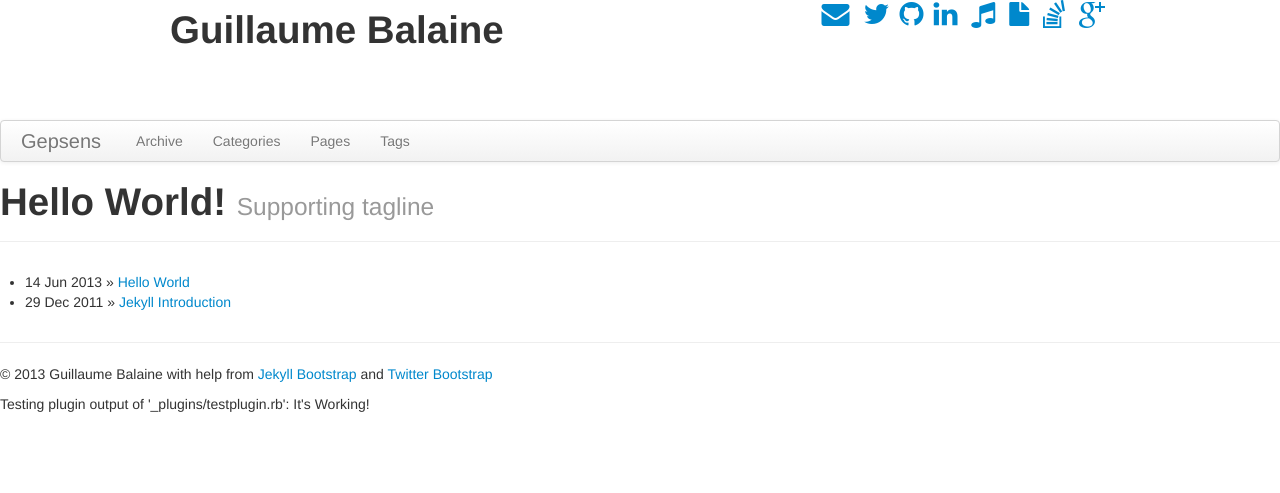
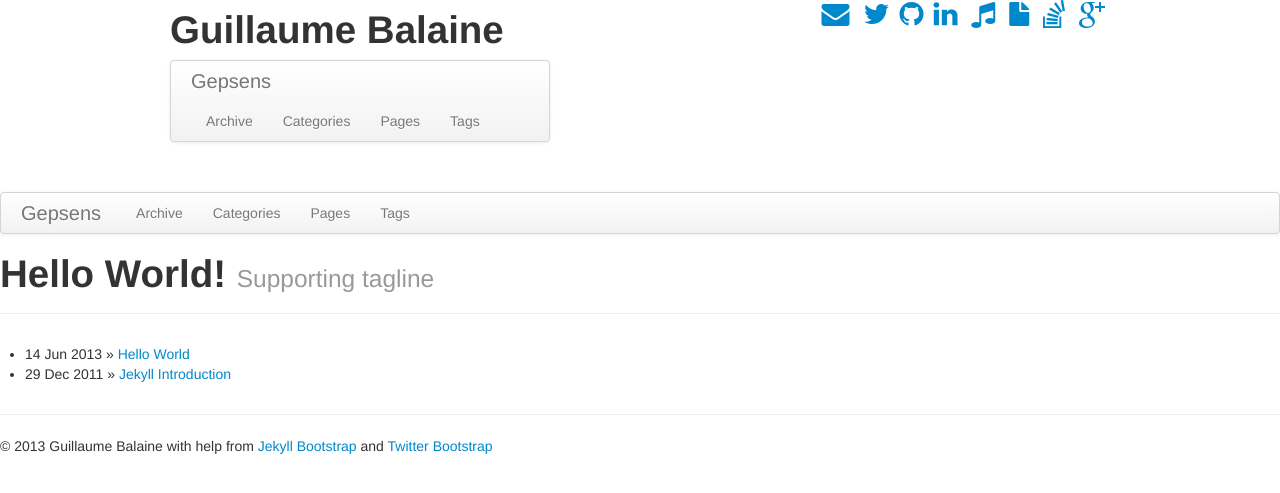
Before and after one commit to Igosuki/igosuki.github.io, a Jekyll site: the page built from index.md, in a window 1280 px wide. Shown: the top 493 px of the page. Built offline with Jekyll 4.4.1, drawn with Linux system fonts in a browser that asks for light colours.

Commit message:
Safe w/ false to try and build w/ a custom plugin on gh-pages

```diff
--- a/_config.yml
+++ b/_config.yml
@@ -5,7 +5,7 @@
 exclude: [".rvmrc", ".rbenv-version", "README.md", "Rakefile", "changelog.md", "Gemfile", "Gemfile.lock"]
 auto: true
 pygments: true
-
+safe: false
 # Themes are encouraged to use these universal variables
 # so be sure to set them if your theme uses them.
 #
--- a/_includes/themes/igosuki/default.html
+++ b/_includes/themes/igosuki/default.html
@@ -11,6 +11,7 @@
 		<link href="assets/bootstrap/css/bootstrap.min.css" rel="stylesheet">
 		<link href="assets/fontawesome/css/font-awesome.min.css" rel="stylesheet">
 		<link href="assets/css/cv.css" rel="stylesheet">
+		<link href="assets/css/main.css" rel="stylesheet">
 
 		<!-- atom & rss feed -->
 	    <link href="{{ BASE_PATH }}{{ site.JB.atom_path }}" type="application/atom+xml" rel="alternate" title="Sitewide ATOM Feed">
@@ -28,6 +29,18 @@
 			</div>
 			<div class="row-fluid">
 				<div class="span5">
+					<div class="navbar">
+				      <div class="navbar-inner">
+				        <div class="container-narrow">
+				          <a class="brand" href="{{ HOME_PATH }}">{{ site.title }}</a>
+				          <ul class="nav">
+				            {% assign pages_list = site.pages %}
+				            {% assign group = 'navigation' %}
+				            {% include JB/pages_list %}
+				          </ul>
+				        </div>
+				      </div>
+				    </div>
 				</div>
 				<div class="span7">
 				</div>
@@ -53,7 +66,6 @@
     </div>
 
     <div class="container-narrow">
-
       <div class="content">
         {{ content }}
       </div>
--- a/_layouts/default.html
+++ b/_layouts/default.html
@@ -4,4 +4,3 @@
 ---
 {% include JB/setup %}
 {% include themes/igosuki/default.html %}
-Testing plugin output of '_plugins/testplugin.rb': {% testplugin %}
--- /dev/null
+++ b/assets/css/_variables.scss
@@ -0,0 +1,4 @@
+---
+---
+
+$grainedMonochrome:	"100-90-5-monochrome.png";
--- /dev/null
+++ b/assets/css/main.scss
@@ -0,0 +1,11 @@
+---
+---
+
+$grainedMonochrome:	"../img/100-90-5-monochrome.png" !default;
+
+html {
+	background: url("#{$grainedMonochrome}");
+	background-repeat: repeat;
+	background-position: 0 0;
+	background-color: #eee;
+}
```
Also changed, not shown: new-page.md (added, +6 -0 lines), resume.html (added, +13 -0 lines), assets/img/100-90-5-monochrome.png (added), 1 other file.
